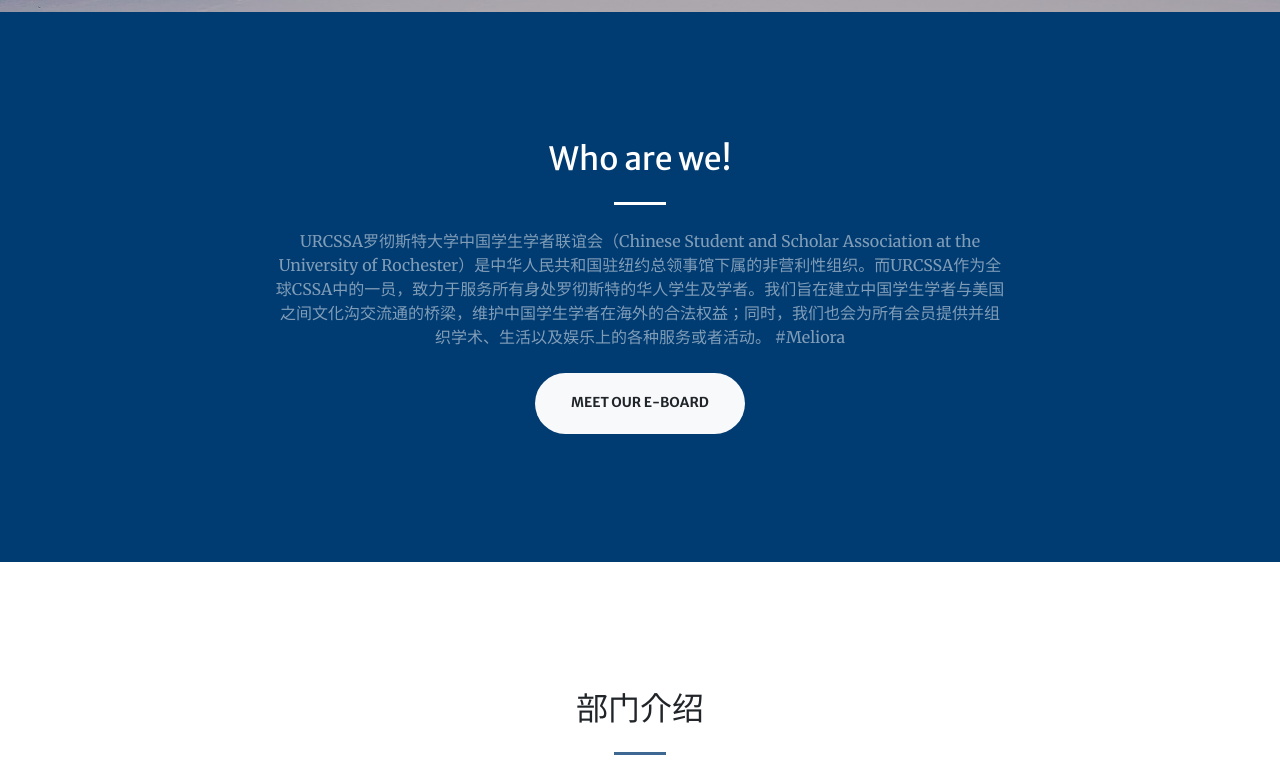
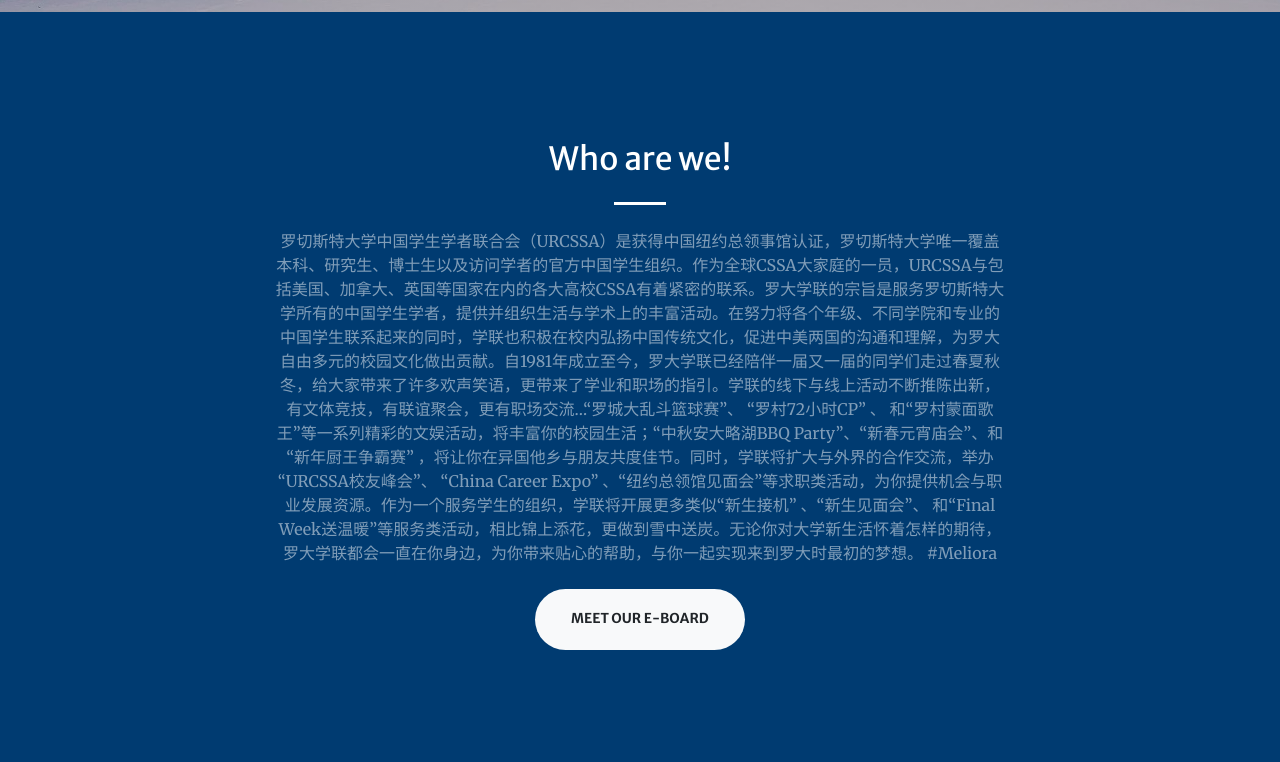
Before and after one commit to RochesterCSSA/rochestercssa.github.io, a website with bundled scripts: page index.html in a window 1280 px wide. Shown: the part 628-1390 px from the top of the page. Built offline with nearby package versions, Linux system fonts and the light colour scheme.

Commit message:
Modify the description of URCSSA

```diff
--- a/index.html
+++ b/index.html
@@ -84,7 +84,7 @@
         <div class="col-lg-8 text-center">
           <h2 class="text-white mt-0">Who are we!</h2>
           <hr class="divider light my-4">
-          <p class="text-white-50 mb-4">URCSSA罗彻斯特大学中国学生学者联谊会（Chinese Student and Scholar Association at the University of Rochester）是中华人民共和国驻纽约总领事馆下属的非营利性组织。而URCSSA作为全球CSSA中的一员，致力于服务所有身处罗彻斯特的华人学生及学者。我们旨在建立中国学生学者与美国之间文化沟交流通的桥梁，维护中国学生学者在海外的合法权益；同时，我们也会为所有会员提供并组织学术、生活以及娱乐上的各种服务或者活动。 #Meliora</p>
+          <p class="text-white-50 mb-4">罗切斯特大学中国学生学者联合会（URCSSA）是获得中国纽约总领事馆认证，罗切斯特大学唯一覆盖本科、研究生、博士生以及访问学者的官方中国学生组织。作为全球CSSA大家庭的一员，URCSSA与包括美国、加拿大、英国等国家在内的各大高校CSSA有着紧密的联系。罗大学联的宗旨是服务罗切斯特大学所有的中国学生学者，提供并组织生活与学术上的丰富活动。在努力将各个年级、不同学院和专业的中国学生联系起来的同时，学联也积极在校内弘扬中国传统文化，促进中美两国的沟通和理解，为罗大自由多元的校园文化做出贡献。自1981年成立至今，罗大学联已经陪伴一届又一届的同学们走过春夏秋冬，给大家带来了许多欢声笑语，更带来了学业和职场的指引。学联的线下与线上活动不断推陈出新，有文体竞技，有联谊聚会，更有职场交流…“罗城大乱斗篮球赛”、 “罗村72小时CP”  、 和“罗村蒙面歌王”等一系列精彩的文娱活动，将丰富你的校园生活；“中秋安大略湖BBQ Party”、“新春元宵庙会”、和 “新年厨王争霸赛” ，将让你在异国他乡与朋友共度佳节。同时，学联将扩大与外界的合作交流，举办 “URCSSA校友峰会”、 “China Career Expo” 、“纽约总领馆见面会”等求职类活动，为你提供机会与职业发展资源。作为一个服务学生的组织，学联将开展更多类似“新生接机” 、“新生见面会”、 和“Final Week送温暖”等服务类活动，相比锦上添花，更做到雪中送炭。无论你对大学新生活怀着怎样的期待，罗大学联都会一直在你身边，为你带来贴心的帮助，与你一起实现来到罗大时最初的梦想。 #Meliora</p>
           <a class="btn btn-light btn-xl js-scroll-trigger" href="eboard.html">Meet our E-Board</a>
         </div>
       </div>
```
